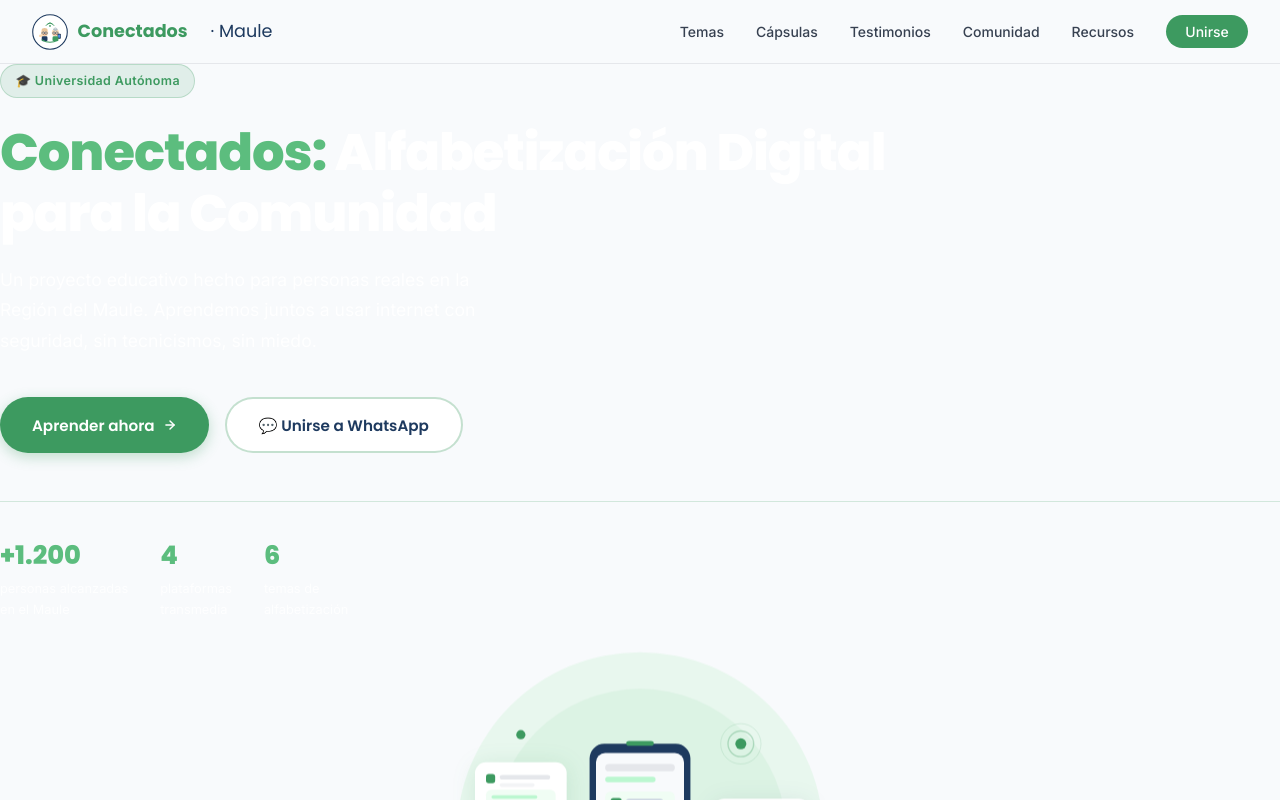
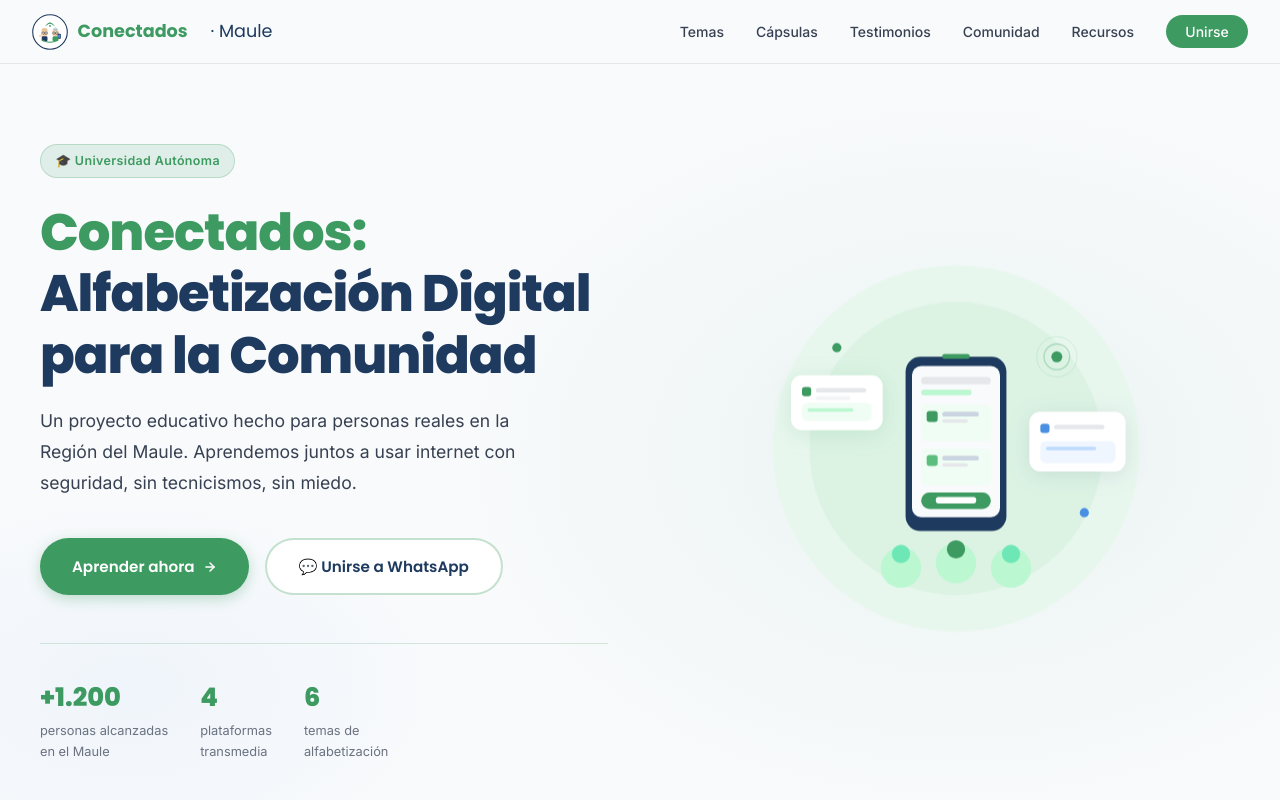
Before and after one commit to RaykoTL/pagina-analfabetismo-digital, a React (Vite) app: page / in a window 1280 px wide. Shown: the top 800 px of the page. Built offline with nearby package versions, Linux system fonts and the light colour scheme.

Commit message:
Update App.jsx

```diff
--- a/src/App.jsx
+++ b/src/App.jsx
@@ -120,21 +120,30 @@
 
   /* HERO */
   .hero {
-      isolation: isolate;
+    min-height: calc(100vh - 64px);
+    display: flex;
+    align-items: center;
+    padding: 5rem 2rem;
+    position: relative;
+    overflow: hidden;
+    background: none;
   }
-
+  .hero::before {
+    content:'';
+    position:absolute;
+    inset:0;
+    background: radial-gradient(ellipse 60% 70% at 75% 50%, rgba(61,154,96,0.07) 0%, transparent 65%),
+                radial-gradient(ellipse 40% 40% at 10% 80%, rgba(74,144,226,0.05) 0%, transparent 60%);
+    pointer-events:none;
+  }
   .hero-inner {
-      position: relative;
-      z-index: 5;
-  }
-
-  .hero::before {
-    display: none;
-  }
-
-  .hero > * {
-      position: relative;
-      z-index: 5;
+    max-width:1200px;
+    margin:0 auto;
+    display:grid;
+    grid-template-columns:1fr 1fr;
+    gap:4rem;
+    align-items:center;
+    width:100%;
   }
   .hero-badge {
     display:inline-flex;
@@ -984,113 +993,43 @@
       )}
 
       {/* ── HERO ── */}
-    {/* ── HERO ── */}
-  <section
-    className="hero"
-    style={{
-      backgroundImage: `
-        linear-gradient(
-          rgba(0,0,0,0.55),
-          rgba(0,0,0,0.55)
-        ),
-        url(${fondoHero})
-      `,
-      backgroundSize: "cover",
-      backgroundPosition: "center",
-      backgroundRepeat: "no-repeat",
-      minHeight: "100vh"
-    }}
-  >
+      <section className="hero">
         <div className="hero-inner">
           <div className="animate-up">
             <div className="hero-badge">
               🎓 Universidad Autónoma
             </div>
-
-        <h1 style={{ color: "white" }}>
-          <em style={{ color: "#5CBD7E" }}>Conectados:</em>
-          {" "}Alfabetización Digital
-          <br />
-          para la Comunidad
+            <h1>
+              <em>Conectados:</em> Alfabetización Digital<br />para la Comunidad
             </h1>
-
-        <p
-          className="hero-desc"
-          style={{ color: "rgba(255,255,255,0.9)" }}
-        >
+            <p className="hero-desc">
               Un proyecto educativo hecho para personas reales en la Región del Maule.
               Aprendemos juntos a usar internet con seguridad, sin tecnicismos, sin miedo.
             </p>
-
             <div className="hero-btns">
               <a href="#temas" className="btn-primary">
                 Aprender ahora {icons.arrowRight}
               </a>
-
               <a href="#comunidad" className="btn-secondary">
                 {icons.whatsapp} Unirse a WhatsApp
               </a>
             </div>
-
             <div className="hero-stats">
               <div>
-            <div
-              className="hero-stat-num"
-              style={{ color: "#5CBD7E" }}
-            >
-              +1.200
+                <div className="hero-stat-num">+1.200</div>
+                <div className="hero-stat-label">personas alcanzadas<br/>en el Maule</div>
               </div>
-
-            <div
-              className="hero-stat-label"
-              style={{ color: "rgba(255,255,255,0.85)" }}
-            >
-              personas alcanzadas
-              <br />
-              en el Maule
+              <div>
+                <div className="hero-stat-num">4</div>
+                <div className="hero-stat-label">plataformas<br/>transmedia</div>
               </div>
-          </div>
-
               <div>
-            <div
-              className="hero-stat-num"
-              style={{ color: "#5CBD7E" }}
-            >
-              4
-            </div>
-
-            <div
-              className="hero-stat-label"
-              style={{ color: "rgba(255,255,255,0.85)" }}
-            >
-              plataformas
-              <br />
-              transmedia
-            </div>
-          </div>
-
-          <div>
-            <div
-              className="hero-stat-num"
-              style={{ color: "#5CBD7E" }}
-            >
-              6
-            </div>
-
-            <div
-              className="hero-stat-label"
-              style={{ color: "rgba(255,255,255,0.85)" }}
-            >
-              temas de
-              <br />
-              alfabetización
+                <div className="hero-stat-num">6</div>
+                <div className="hero-stat-label">temas de<br/>alfabetización</div>
               </div>
             </div>
           </div>
-      </div>
-
           <div className="hero-visual animate-in">
-        {/* <HeroIllustration /> */}
             <HeroIllustration />
           </div>
         </div>
```
Lines whose indentation alone changed are shown as unchanged.
